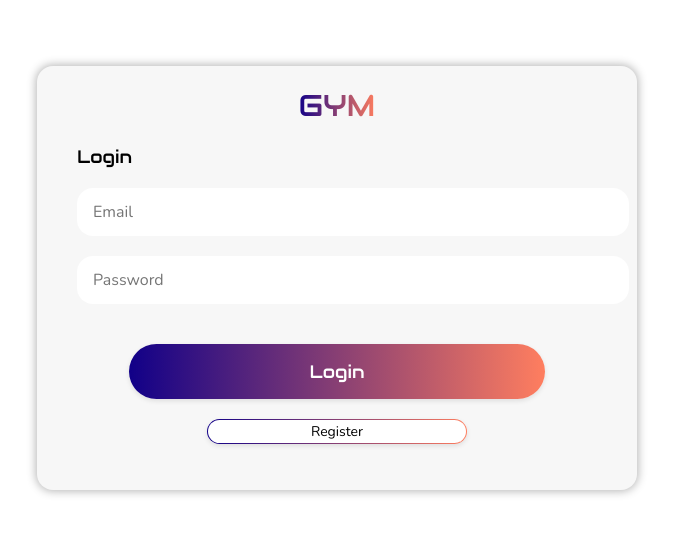
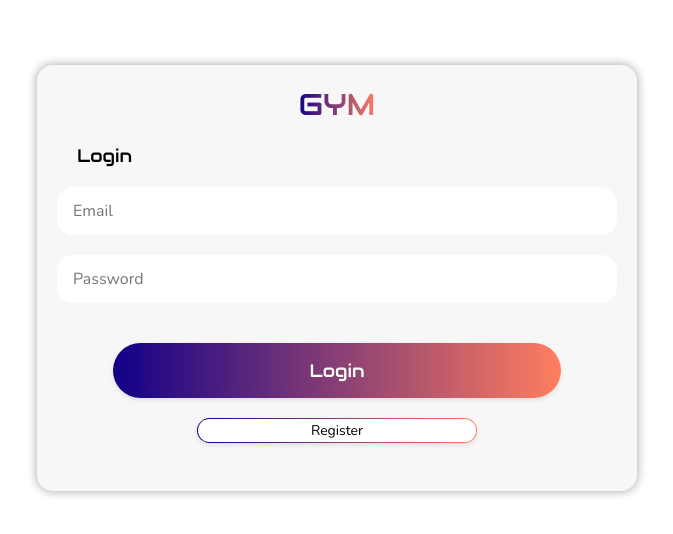
Before and after one commit to marcodv-dev/palestra-gym, a React (Vite) app: page /login in a window 1280 px wide. Shown: the part 122-656 px from the top of the page, without its empty margins (303-976 px from the left). Built offline with nearby package versions, Linux system fonts and the light colour scheme.

Commit message:
Adjust auth form padding, subtitle margin, input layout

```diff
--- a/src/pages/pages.css
+++ b/src/pages/pages.css
@@ -722,7 +722,7 @@ input{
     background-color: var(--bg-secondary);
     display: flex;
     flex-direction: column;
-    padding: 20px 40px;
+    padding: 20px 20px;
     max-width: 600px;
     width: 80%;
     margin: auto;
@@ -744,6 +744,7 @@ input{
     margin: auto;
 }
 .subtitle{
+    margin: 0 20px;
     font-size: 18px;
     font-family: "Audiowide", sans-serif;
 }
@@ -751,10 +752,11 @@ input{
     display: flex;
     flex-direction: column;
     gap: 20px;
+    width: 100%;
+    box-sizing: border-box;
     position: relative;
     >input{
-        width: 100%;
-        margin: auto;
+        margin: 0;
         padding: 12px 15px 12px 15px;
         border: 1px solid transparent;
         border-radius: 1em;
```
